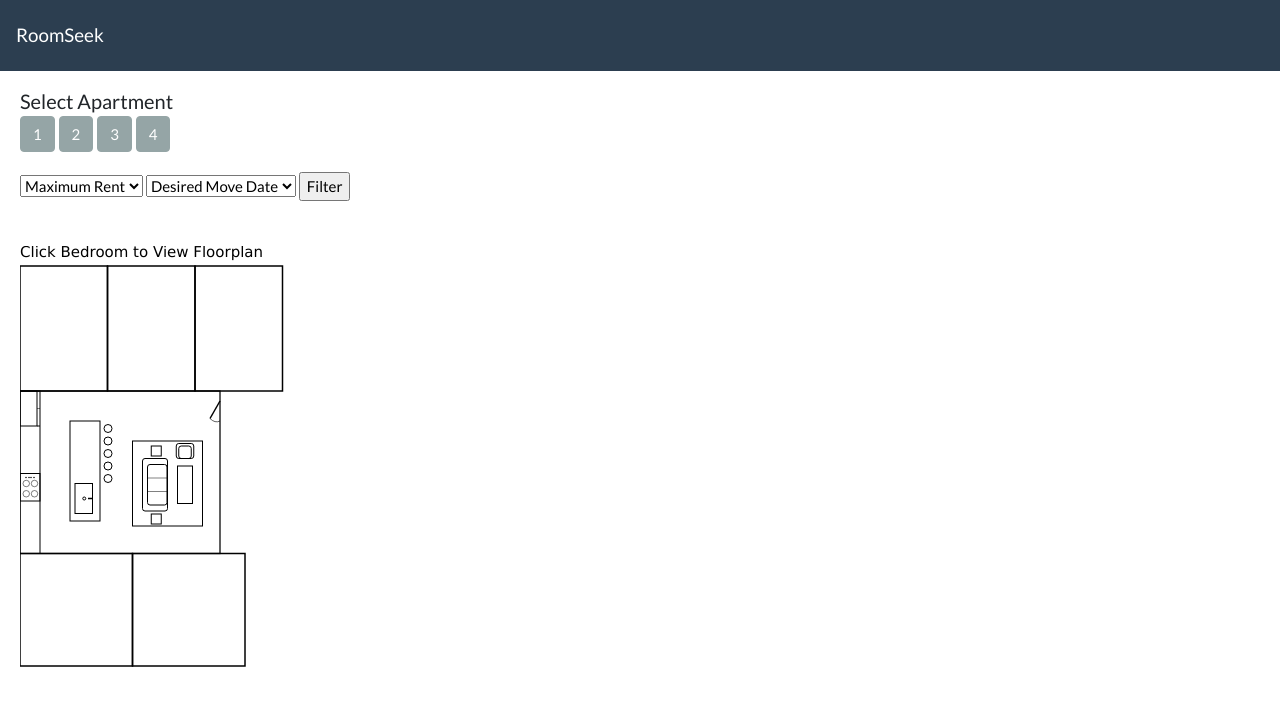
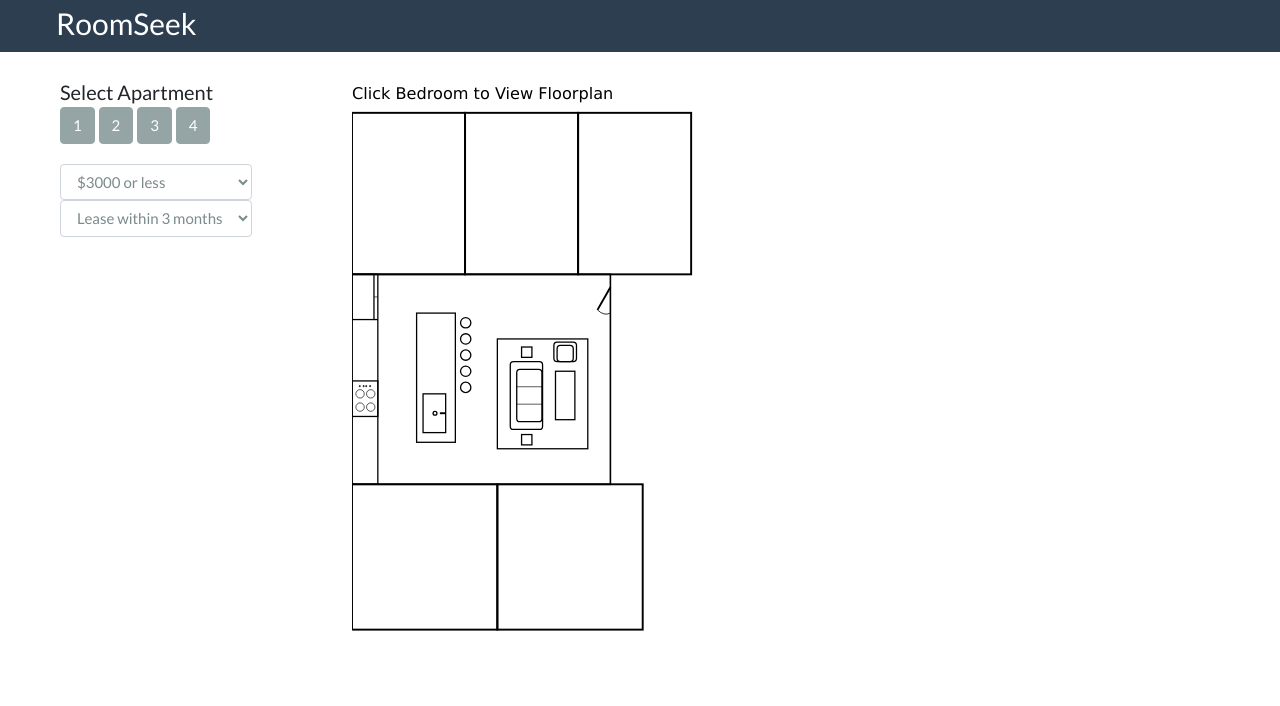
Before and after one commit to codingkasia/room-seekers-frontend, a plain HTML site: page index.html in a window 1280 px wide. Drawn offline with nearby package versions, Linux system fonts and the light colour scheme; no server answers.

Commit message:
svg css re-do

```diff
--- a/index.html
+++ b/index.html
@@ -17,13 +17,13 @@
 </head>
 
 <body>
-
     <nav class="navbar navbar-expand-lg navbar-dark bg-primary">
         <a class="navbar-brand" href="#">RoomSeek</a>
         <div class="collapse navbar-collapse" id="navbarColor01">
         </div>
     </nav>
 
+    <div class="apartment-filters-container">
         <div class="apartment-buttons">
             Select Apartment
             <br />
@@ -33,45 +33,45 @@
             <button type="button" class="btn btn-secondary apt4">4</button>
         </div>
 
-    <div class="filters">
-        <select class="price">
-            <option selected="selected" disabled="disabled">Maximum Rent</option>
-            <option value="1750">$1750</option>
-            <option value="2000">$2000</option>
-            <option value="2500">$2500</option>
-            <option value="3000">$3000</option>
+        <div class="filters form-group">
+            <select class="price form-control">
+                <option value="1750">$1750 or less</option>
+                <option value="2000">$2000 or less</option>
+                <option value="2500">$2500 or less</option>
+                <option selected="selected" value="3000">$3000 or less</option>
             </select>
-        <select class="moveDate">
-            <option selected="selected" disabled="disabled">Desired Move Date</option>
-            <option value="1">Within 1 month</option>
-            <option value="3">Within 3 months</option>
-            <option value="6">Within 6 months</option>
+            <select class="moveDate form-control">
+                <option value="1">Lease within 1 month</option>
+                <option selected="selected" value="3">Lease within 3 months</option>
+                <option value="6">Lease within 6 months</option>
             </select>
-        <input class="filterSubmit" type="submit" value="Filter">
+            <!-- <input class="filterSubmit" type="submit" value="Filter"> -->
+        </div>
+        <div></div>
     </div>
     <br>
     <br>
 
     <div class="show-container">
-        <div class="svg-play">
-            <svg class="svg-box" viewBox="0 0 675 900">
-                <text alignment-baseline="hanging" x="0" y="0" font-family="Verdana" font-size="30" fill="black">Click Bedroom to View Floorplan</text>
+        <div class="apt-show">
+            <svg viewBox="0 0 800 1240">
+                <text alignment-baseline="hanging" x="0" y="0" font-family="Verdana" font-size="25" fill="black">Click Bedroom to View Floorplan</text>
                 <!-- north apartments -->
                 <rect class="br1 brBox" x="0" y="40" width="175" height="250" stroke="black" fill="transparent" stroke-width="3" />
-            <text class="br1 brBox" x="25" y="90" font-family="Verdana" font-size="25" fill="black"></text>
+                <text class="br1 brBox" x="25" y="90" font-family="Verdana" font-size="20" fill="black"></text>
 
                 <rect class="br2 brBox" x="175" y="40" width="175" height="250" stroke="black" fill="transparent" stroke-width="3" />
-            <text class="br2 brBox" x="200" y="90" font-family="Verdana" font-size="25" fill="black"></text>
+                <text class="br2 brBox" x="200" y="90" font-family="Verdana" font-size="20" fill="black"></text>
 
                 <rect class="br3 brBox" x="350" y="40" width="175" height="250" stroke="black" fill="transparent" stroke-width="3" />
-            <text class="br3 brBox" x="375" y="90" font-family="Verdana" font-size="25" fill="black"></text>
+                <text class="br3 brBox" x="375" y="90" font-family="Verdana" font-size="20" fill="black"></text>
 
                 <!-- south apartments -->
                 <rect class="br4 brBox" x="0" y="615" width="225" height="225" stroke="black" fill="transparent" stroke-width="3" />
-            <text class="br4 brBox" x="25" y="665" font-family="Verdana" font-size="25" fill="black"></text>
+                <text class="br4 brBox" x="25" y="665" font-family="Verdana" font-size="20" fill="black"></text>
 
                 <rect class="br5 brBox" x="225" y="615" width="225" height="225" stroke="black" fill="transparent" stroke-width="3" />
-            <text class="br5 brBox" x="250" y="665" font-family="Verdana" font-size="25" fill="black"></text>
+                <text class="br5 brBox" x="250" y="665" font-family="Verdana" font-size="20" fill="black"></text>
 
                 <!-- living/kitchen -->
                 <rect x="0" y="290" width="400" height="325" stroke="black" fill="transparent" stroke-width="2.5" />
@@ -115,18 +115,16 @@
                 <rect x="312.5" y="395" rx="5" ry="5" width="35" height="30" stroke="black" fill="transparent" stroke-width="2" />
                 <rect x="317.5" y="400" rx="5" ry="5" width="25" height="25" stroke="black" fill="transparent" stroke-width="2" />
                 <!-- living tables -->
-            <rect x="262.5" y="400" width="20" height="20" stroke="black" fill="transparent" stroke-width="2" />
-            <rect x="262.5" y="536" width="20" height="20" stroke="black" fill="transparent" stroke-width="2" />
+                <rect x="262.5" y="402.5" width="16" height="16" stroke="black" fill="transparent" stroke-width="2" />
+                <rect x="262.5" y="538" width="16" height="16" stroke="black" fill="transparent" stroke-width="2" />
                 <rect x="315" y="440" width="30" height="75" stroke="black" fill="transparent" stroke-width="2" />
                 <!-- entry door -->
                 <line x1="400" x2="380" y1="310" y2="345" stroke="black" stroke-width="3" />
                 <path d="M400 350 Q 390 355 380 345" stroke="black" fill="transparent" stroke-width="1.25" />
             </svg>
         </div>
-
-        <div class="br-show-container svg-box svg-play">
+        <div class="br-show">
         </div>
-
     </div>
 </body>
 
--- a/style.css
+++ b/style.css
@@ -1,80 +1,61 @@
+.navbar-brand {
+  margin-left: 40px;
+  font-size: 30px;
+  margin-top: -20px;
+  margin-bottom: -15px;
+}
+
+.apartment-filters-container {
+  float: left;
+}
+
+.apartment-buttons {
+  padding-left: 20px;
+  padding-top: 25px;
+  padding-bottom: 5px;
+  font-size: 20px;
+  margin-left: 40px;
+}
+
+.filters {
+  margin-left: 40px;
+  max-width: 300px;
+  padding-top: 40px;
+}
+
 .filters {
   padding-left: 20px;
   padding-top: 15px;
   padding-bottom: 0px;
 }
 
-.apt-show-container {
-  width: 30%;
-  /* border: 1px solid black; */
-  overflow: hidden;
-  height: 100%;
-  padding-top: 0px;
+.show-container {
+  display: grid;
+  grid-template-columns: 60% 40%;
+  margin-top: -10px;
+  /* max-height: 300px; */
+  /* border-style: dashed; */
+  border-width: 1px;
+  border-color: black;
 }
 
-.svg-play {
-  width: 45%;
-  max-height: 450px;
-  float: left;
-  padding-top: 0px;
+.apt-show {
+  /* max-height: 500px; */
+  padding-left: 100px;
+  /* border-style: dashed; */
+  border-width: 1px;
+  border-color: blue;
 }
 
-.svg-box {
-  max-height: 450px;
-  align-content: left;
-  padding-left: 20px;
-}
-
-.br-show-container {
-  width: 45%;
-  max-height: 500px;
+.br-show {
+  /* max-height: 500px; */
+  padding-top: 100px;
+  /* float: left; */
   /* border-style: dashed; */
-  /* border-width: 2px; */
-  margin-top: 20px;
-  overflow: hidden;
-  /* color: cyan; */
-  padding-top: 0px;
-}
-
-.apartment-buttons {
-  padding-left: 20px;
-  padding-top: 15px;
-  padding-bottom: 5px;
-  font-size: 20px;
+  border-width: 1px;
+  border-color: red;
 }
 
 .brBox {
   cursor: pointer;
 }
-
-/* .grid-container-br {
-  display: grid;
-  grid-template-columns: auto auto auto auto auto;
-  background-color: #ffffff;
-  padding: 1px;
-}
-.grid-container-apt {
-  display: grid;
-  grid-template-columns: 40px 40px 40px 40px 40px;
-  background-color: #ffffff;
-  padding-left: 20px;
-  padding-top: 25px;
-}
-
-.grid-br {
-  border: 1px solid rgba(0, 0, 0, 0.8);
-  padding: 0px;
-  font-size: 30px;
-  text-align: left;
-  width: 200px;
-  height: 200px;
-}
-
-.grid-apt {
-  border: 1px solid rgba(0, 0, 0, 0.8);
-  padding: 0px;
-  font-size: 30px;
-  text-align: center;
-  width: 30px;
-  height: 30px;
-} */
--- a/svg.js
+++ b/svg.js
@@ -1,6 +1,6 @@
 const svgStore = {
   a: `<!-- bedroom -->
-        <rect class="br1" x="5" y="5" width="175" height="250" stroke="black" fill="transparent" stroke-width="4" />
+        <rect class="br1" x="5" y="5" width="175" height="250" stroke="black" fill="transparent" stroke-width="3" />
         <!-- bed -->
         <rect x="10" y="10" width="75" height="100" stroke="black" fill="transparent" stroke-width="2" />
         <rect x="15" y="15" width="30" height="15" stroke="black" fill="transparent" stroke-width="2" />
@@ -24,7 +24,7 @@ const svgStore = {
         <line x1="15" x2="50" y1="255" y2="235" stroke="black" stroke-width="2.25" />
         <path d="M50 235 Q 60 240 55 255" stroke="black" fill="transparent" stroke-width="1.5" />`,
   b: `<!-- bedroom -->
-      <rect class="br1" x="5" y="5" width="175" height="250" stroke="black" fill="transparent" stroke-width="4" />
+      <rect class="br1" x="5" y="5" width="175" height="250" stroke="black" fill="transparent" stroke-width="3" />
       <!-- bed -->
       <rect x="100" y="10" width="75" height="100" stroke="black" fill="transparent" stroke-width="2" />
       <rect x="105" y="15" width="30" height="15" stroke="black" fill="transparent" stroke-width="2" />
@@ -48,7 +48,7 @@ const svgStore = {
       <line x1="170" x2="130" y1="255" y2="235" stroke="black" stroke-width="2.25" />
       <path d="M130 235 Q 120 240 125 255" stroke="black" fill="transparent" stroke-width="1.5" />`,
   c: `<!-- bedroom -->
-      <rect class="br1" x="5" y="5" width="175" height="250" stroke="black" fill="transparent" stroke-width="4" />
+      <rect class="br1" x="5" y="5" width="175" height="250" stroke="black" fill="transparent" stroke-width="3" />
       <!-- bed -->
       <rect x="100" y="10" width="75" height="100" stroke="black" fill="transparent" stroke-width="2" />
       <rect x="105" y="15" width="30" height="15" stroke="black" fill="transparent" stroke-width="2" />
@@ -72,7 +72,7 @@ const svgStore = {
       <line x1="15" x2="50" y1="255" y2="235" stroke="black" stroke-width="2.25" />
       <path d="M50 235 Q 60 240 55 255" stroke="black" fill="transparent" stroke-width="1.5" />`,
   d: `<!-- bedroom -->
-      <polygon points="5 5, 140 5, 140 120, 180 120, 180 255, 5 255" stroke="black" fill="transparent" stroke-width="4" />
+      <polygon points="5 5, 140 5, 140 120, 180 120, 180 255, 5 255" stroke="black" fill="transparent" stroke-width="3" />
       <!-- bed -->
       <rect x="10" y="150" width="75" height="100" stroke="black" fill="transparent" stroke-width="2" />
       <rect x="15" y="230" width="30" height="15" stroke="black" fill="transparent" stroke-width="2" />
@@ -94,7 +94,7 @@ const svgStore = {
       <rect x="5" y="75" width="100" height="30" stroke="black" fill="transparent" stroke-width="2" />
       <line x1="5" y1="90" x2="105" y2="90" stroke="black" stroke-width="1" stroke-dasharray="4" />`,
   e: `<!-- bedroom -->
-      <polygon points="45 5, 180 5, 180 120, 180 255, 5 255, 5 120, 45, 120" stroke="black" fill="transparent" stroke-width="4"
+      <polygon points="45 5, 180 5, 180 120, 180 255, 5 255, 5 120, 45, 120" stroke="black" fill="transparent" stroke-width="3"
       />
       <!-- bed -->
       <rect x="100" y="150" width="75" height="100" stroke="black" fill="transparent" stroke-width="2" />
```
Also changed, not shown: index.js (+52 -40 lines). Lines whose indentation alone changed are shown as unchanged.
